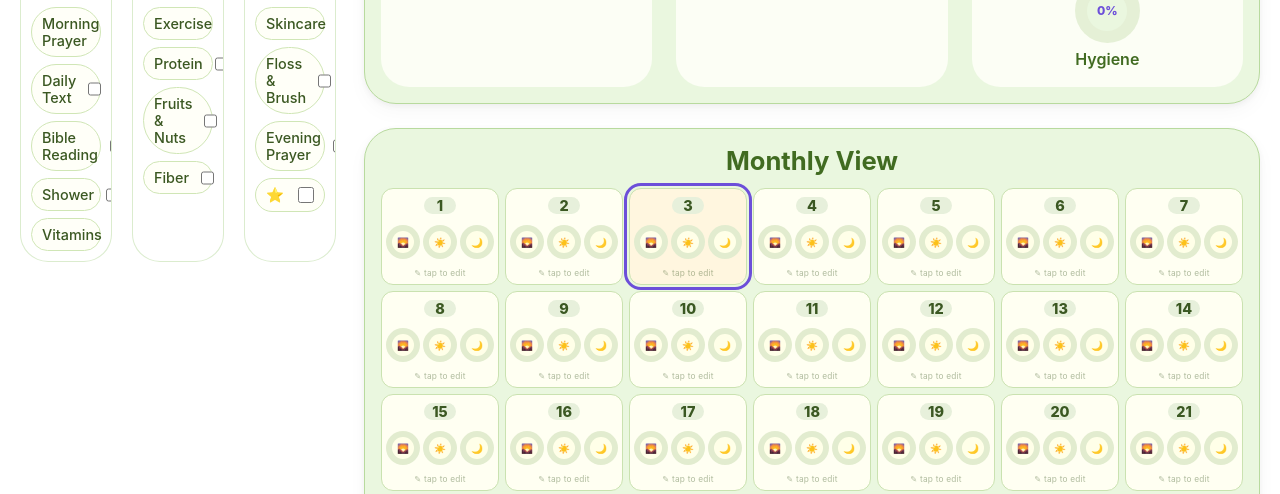
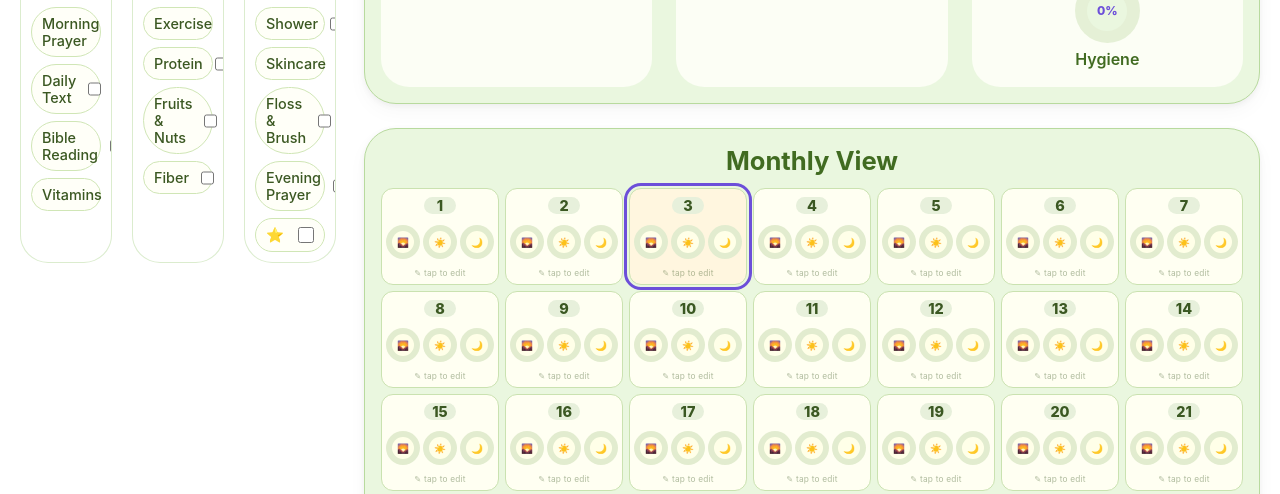
Before and after one commit to Night-X10/Life-Organizer, a plain HTML site: page index.html in a window 1280 px wide. Shown: the part 268-762 px from the top of the page. Drawn offline with Linux system fonts and the light colour scheme.

Commit message:
Update morning and night sections in index.html

```diff
--- a/index.html
+++ b/index.html
@@ -469,9 +469,9 @@
 <script>
   // ---------- CORE DATA ----------
   const sections = {
-    Morning: ['Morning Prayer', 'Daily Text', 'Bible Reading', 'Shower', 'Vitamins'],
+    Morning: ['Morning Prayer', 'Daily Text', 'Bible Reading', 'Vitamins'],
     Midday: ['Exercise', 'Protein', 'Fruits & Nuts', 'Fiber'],
-    Night: ['Skincare', 'Floss & Brush', 'Evening Prayer', '⭐']
+    Night: ['Shower', 'Skincare', 'Floss & Brush', 'Evening Prayer', '⭐']
   };
 
   const lifeAreas = {
```
